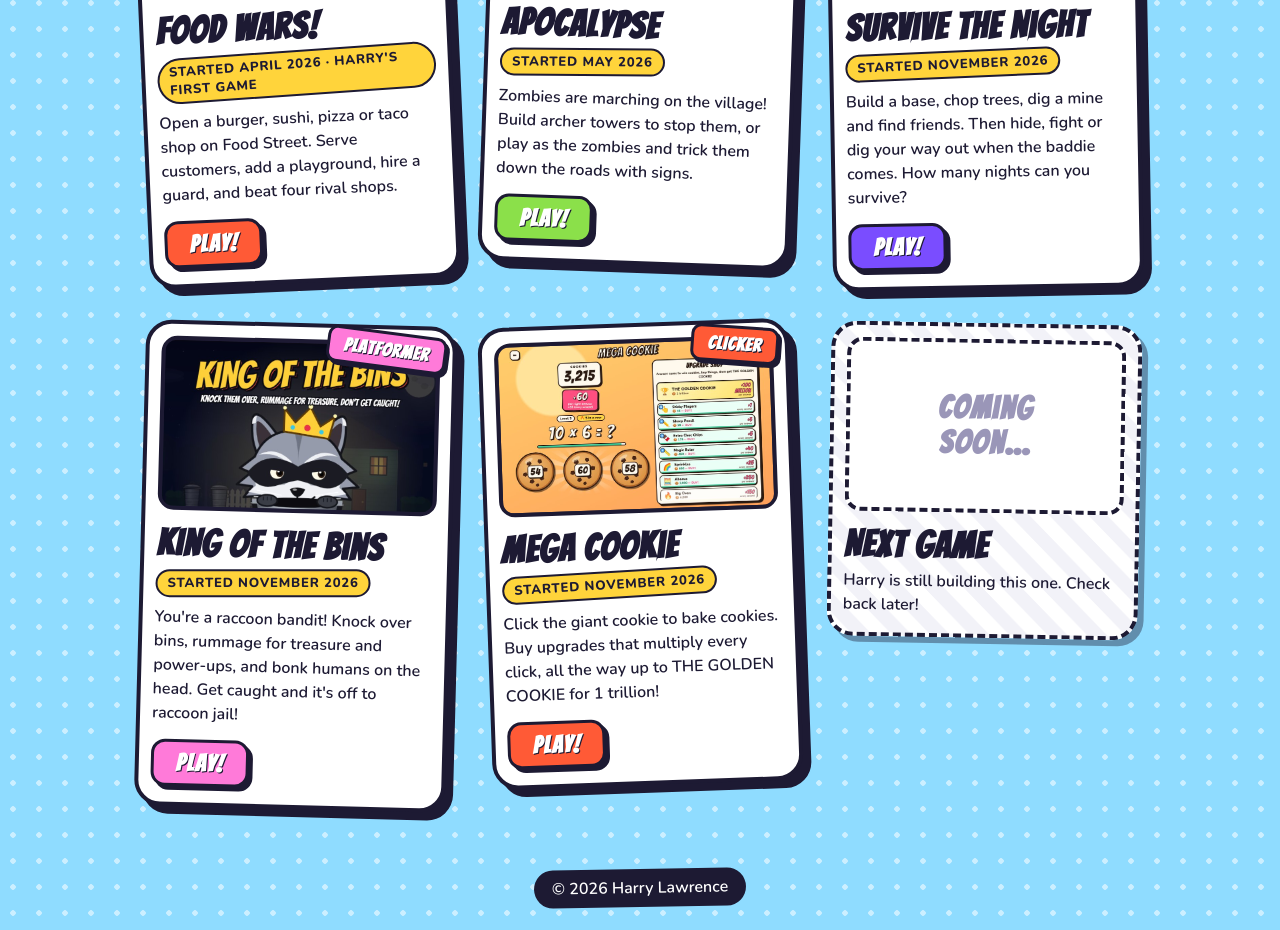
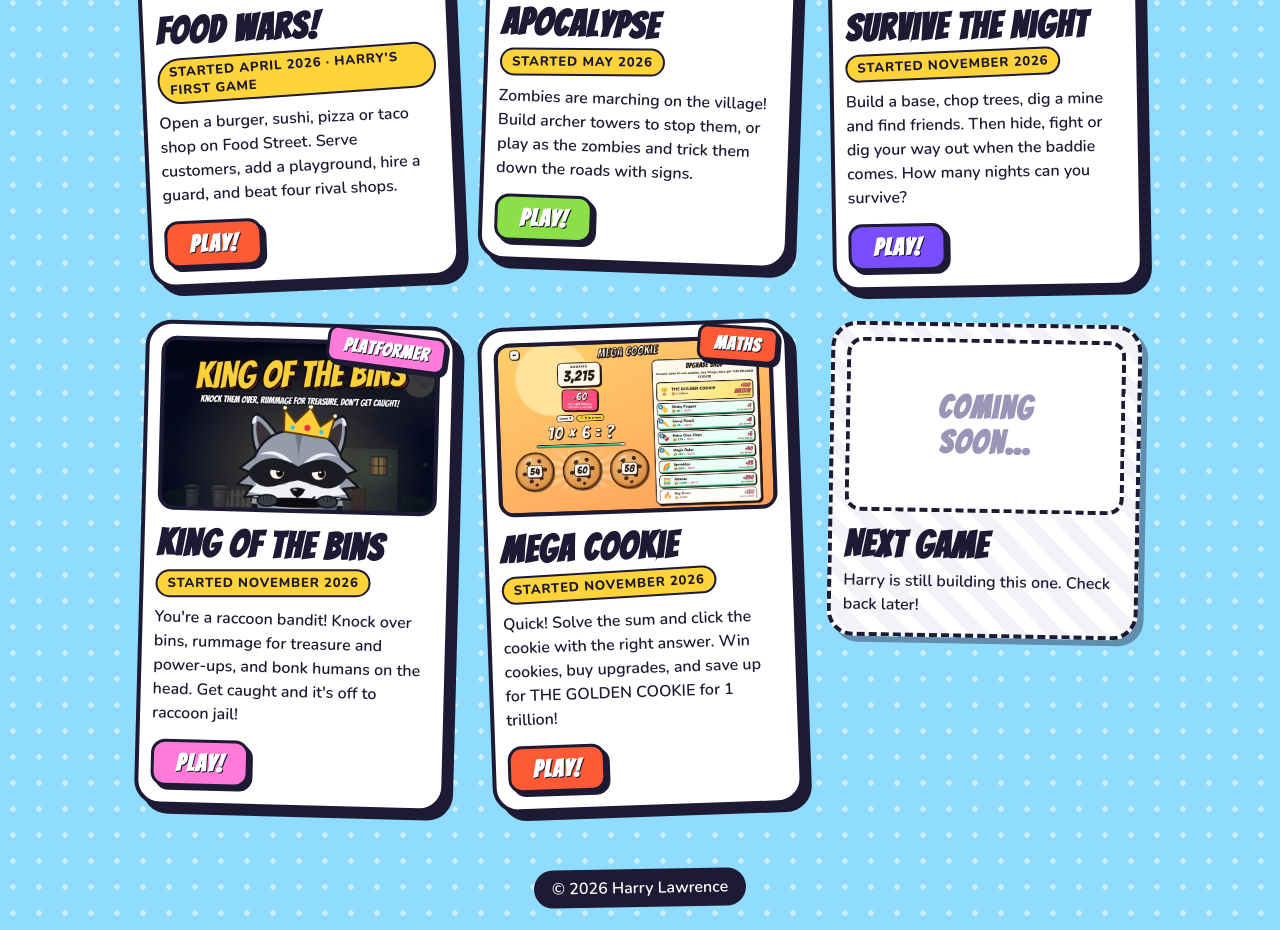
Before and after one commit to davmlaw/harrys-games, a plain HTML site: page index.html in a window 1280 px wide. Shown: the part 478-1408 px from the top of the page. Drawn offline with nearby package versions, Linux system fonts and the light colour scheme.

Commit message:
Landing page: describe Mega Cookie as a maths game
Co-Authored-By: Claude Opus 5.5 <noreply@anthropic.com>
Claude-Session: https://claude.ai/code/session_014KfQ5B28FhcnRZwJq2pL5d

```diff
--- a/index.html
+++ b/index.html
@@ -152,12 +152,12 @@ footer span{display:inline-block;background:var(--ink);color:var(--paper);paddin
 
     <a class="stk" href="mega_cookie/index.html">
       <div class="shot">
-        <img src="assets/mega_cookie.jpg" alt="A giant chocolate chip cookie next to an upgrade shop full of multipliers">
-        <span class="tag">Clicker</span>
+        <img src="assets/mega_cookie.jpg" alt="A maths sum above three answer cookies, next to an upgrade shop">
+        <span class="tag">Maths</span>
       </div>
       <h2>Mega Cookie</h2>
       <span class="when">Started November 2026</span>
-      <p>Click the giant cookie to bake cookies. Buy upgrades that multiply every click, all the way up to THE GOLDEN COOKIE for 1 trillion!</p>
+      <p>Quick! Solve the sum and click the cookie with the right answer. Win cookies, buy upgrades, and save up for THE GOLDEN COOKIE for 1 trillion!</p>
       <span class="go">PLAY!</span>
     </a>
 
```
